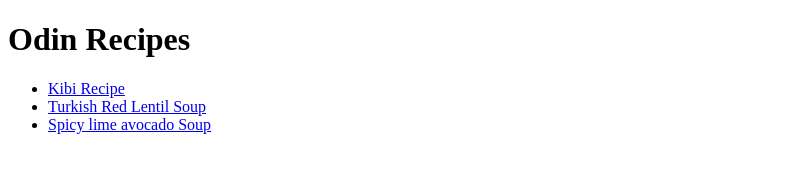
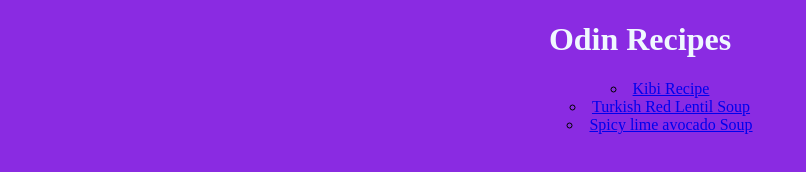
Before and after one commit to alfa33333/odin-recipes, a plain HTML site: page index.html in a window 1280 px wide. Shown: the whole page, without its empty margins (0-806 px from the left). Drawn offline with Linux system fonts and the light colour scheme.

Commit message:
add the basic properties to css
sets the properties for title, background and color for the minimum text
in the index file only. Setting to purple background.

```diff
--- a/index.html
+++ b/index.html
@@ -1,16 +1,17 @@
 <!DOCTYPE html>
 <html lang="en">
     <head>
+        <link rel="stylesheet" href="styles.css">
         <meta charset="UTF-8">
         <title>Odin Recipes</title>
     </head>
     <body>
-        <h1>Odin Recipes</h1>
+        <h1 class="title">Odin Recipes</h1>
 
-        <ul>
-            <li><a href="./recipes/kibi.html">Kibi Recipe</a></li>
-            <li><a href="./recipes/lentil.html">Turkish Red Lentil Soup</a></li>
-            <li><a href="./recipes/lime.html">Spicy lime avocado Soup</a></li>
+        <ul class="list-container">
+            <li class="list-item"><a href="./recipes/kibi.html">Kibi Recipe</a></li>
+            <li class="list-item"><a href="./recipes/lentil.html">Turkish Red Lentil Soup</a></li>
+            <li class="list-item"><a href="./recipes/lime.html">Spicy lime avocado Soup</a></li>
         </ul>
     </body>
 </html>
--- a/styles.css
+++ b/styles.css
@@ -0,0 +1,14 @@
+body {
+    background-color: blueviolet;
+}
+
+h1 {
+    color: aliceblue;
+    text-align: center;
+}
+
+.list-container{
+    text-align: center;
+    list-style-type:circle;
+    list-style-position: inside;
+}
```
